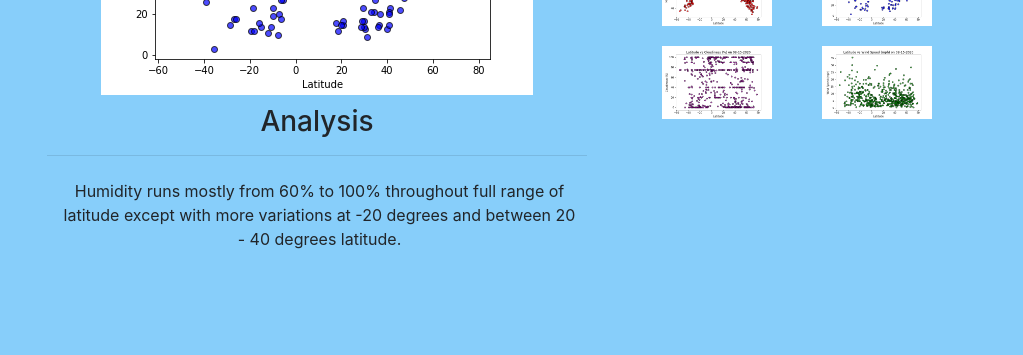
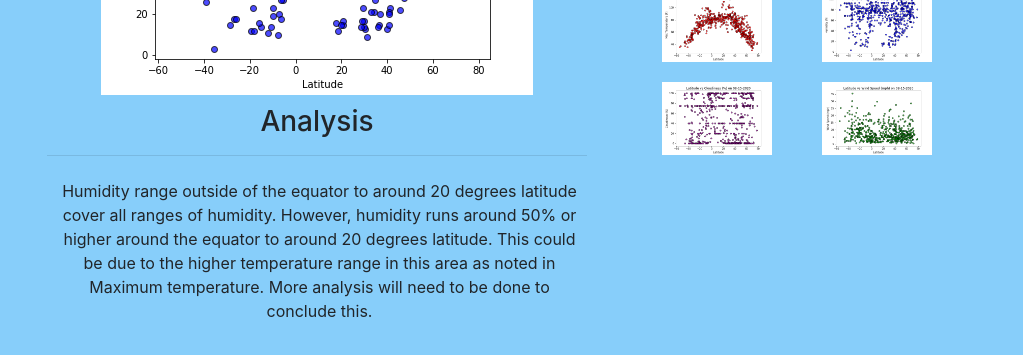
Before and after one commit to bourbonracer/Web-Design-Challenge, a plain HTML site: page Web Visualizations/HTML/humidity.html in a window 1280 px wide. Shown: the part 399-754 px from the top of the page, without its empty margins (128-1151 px from the left). Drawn offline with nearby package versions, Linux system fonts and the light colour scheme.

Commit message:
updated analaysis

```diff
--- a/Web Visualizations/HTML/humidity.html
+++ b/Web Visualizations/HTML/humidity.html
@@ -52,7 +52,10 @@
                     <h3>Analysis</h3>
                     <hr>
                     <p>
-                        Humidity runs mostly from 60% to 100% throughout full range of latitude except with more variations at -20 degrees and between 20 - 40 degrees latitude.
+                        Humidity range outside of the equator to around 20 degrees latitude cover all ranges of humidity.
+                        However, humidity runs around 50% or higher around the equator to around 20 degrees latitude.  This could
+                        be due to the higher temperature range in this area as noted in Maximum temperature.  More analysis will need
+                        to be done to conclude this.
                     </p>
             </div>
             <div id="visualizations" class="col-sm-12 col-lg-4">
```
